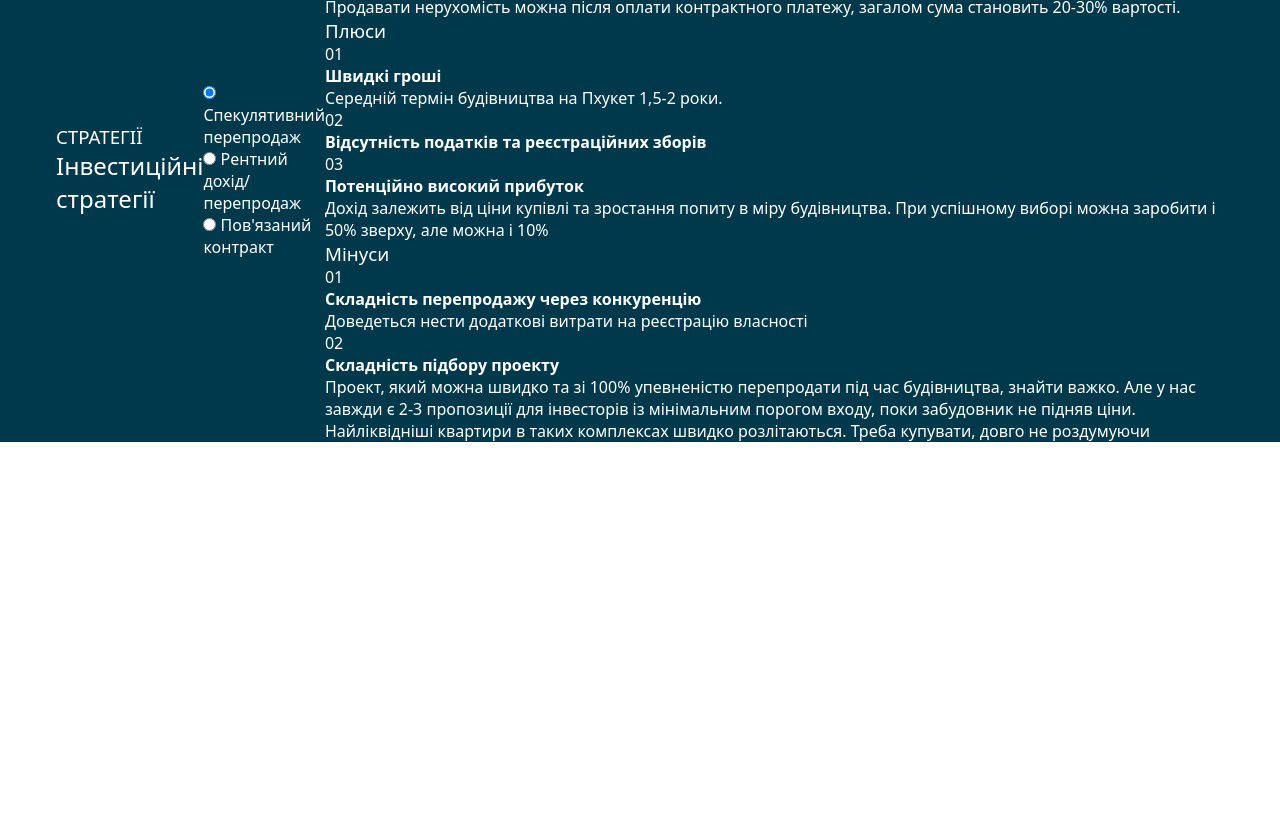
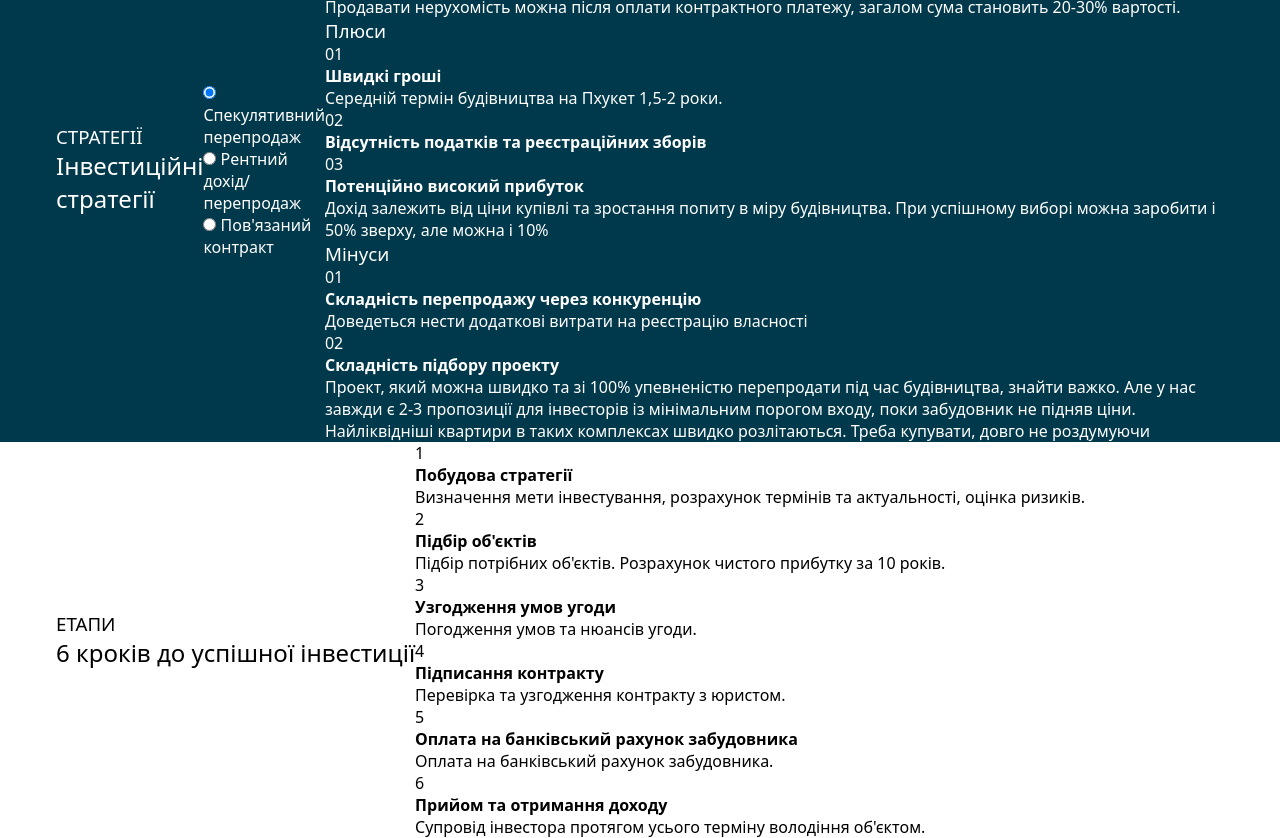
Before and after one commit to Anna-Gomerova/1_investment, a plain HTML site: page index.html in a window 1280 px wide. Shown: the part 1252-2090 px from the top of the page. Before the commit the page ends 1694 px from the top, so only its background shows below. Drawn offline with Linux system fonts and the light colour scheme.

Commit message:
Add the "stages" section to the index.html

```diff
--- a/index.html
+++ b/index.html
@@ -184,7 +184,46 @@
         </div>
     </section>
 
-    <section>
+    <section class="stages">
+        <div class="container">
+            <div class="title">
+                <h3 class="title__heading">ЕТАПИ</h3>
+                <h2 class="title__heading--big">6 кроків до успішної інвестиції</h2>
+            </div>
+            <div class="stages__list">
+                <div class="point">
+                    <div class="point__number">1</div>
+                    <h4 class="point__heading">Побудова стратегії</h4>
+                    <p class="point__text">Визначення мети інвестування, розрахунок термінів та актуальності, оцінка ризиків.</p>
+                </div>
+                <div class="point">
+                    <div class="point__number">2</div>
+                    <h4 class="point__heading">Підбір об'єктів</h4>
+                    <p class="point__text">Підбір потрібних об'єктів. Розрахунок чистого прибутку за 10 років.</p>
+                </div>
+                <div class="point">
+                    <div class="point__number">3</div>
+                    <h4 class="point__heading">Узгодження умов угоди</h4>
+                    <p class="point__text">Погодження умов та нюансів угоди.</p>
+                </div>
+                <div class="point">
+                    <div class="point__number">4</div>
+                    <h4 class="point__heading">Підписання контракту</h4>
+                    <p class="point__text">Перевірка та узгодження контракту з юристом.</p>
+                </div>
+                <div class="point">
+                    <div class="point__number">5</div>
+                    <h4 class="point__heading">Оплата на банківський рахунок забудовника</h4>
+                    <p class="point__text">Оплата на банківський рахунок забудовника.</p>
+                </div>
+                <div class="point">
+                    <div class="point__number">6</div>
+                    <h4 class="point__heading">Прийом та отримання доходу</h4>
+                    <p class="point__text">Супровід інвестора протягом усього терміну володіння об'єктом.</p>
+                </div>
+            </div>
+        </div>
+
 
     </section>
 
```
